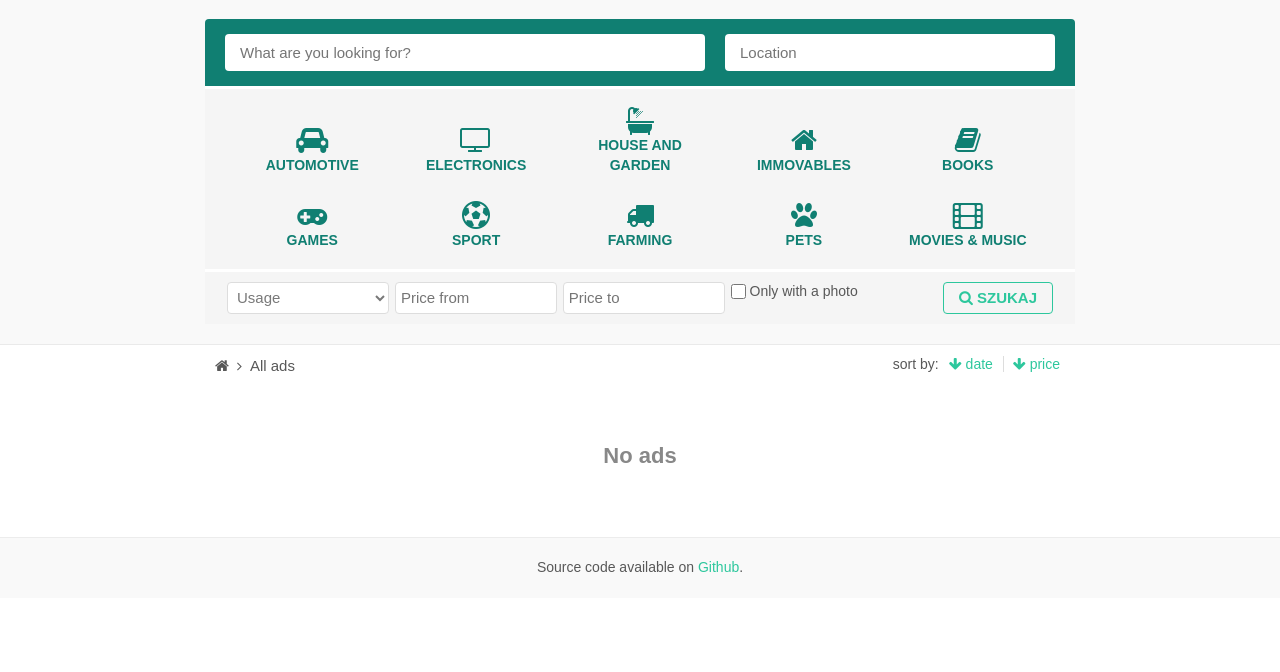
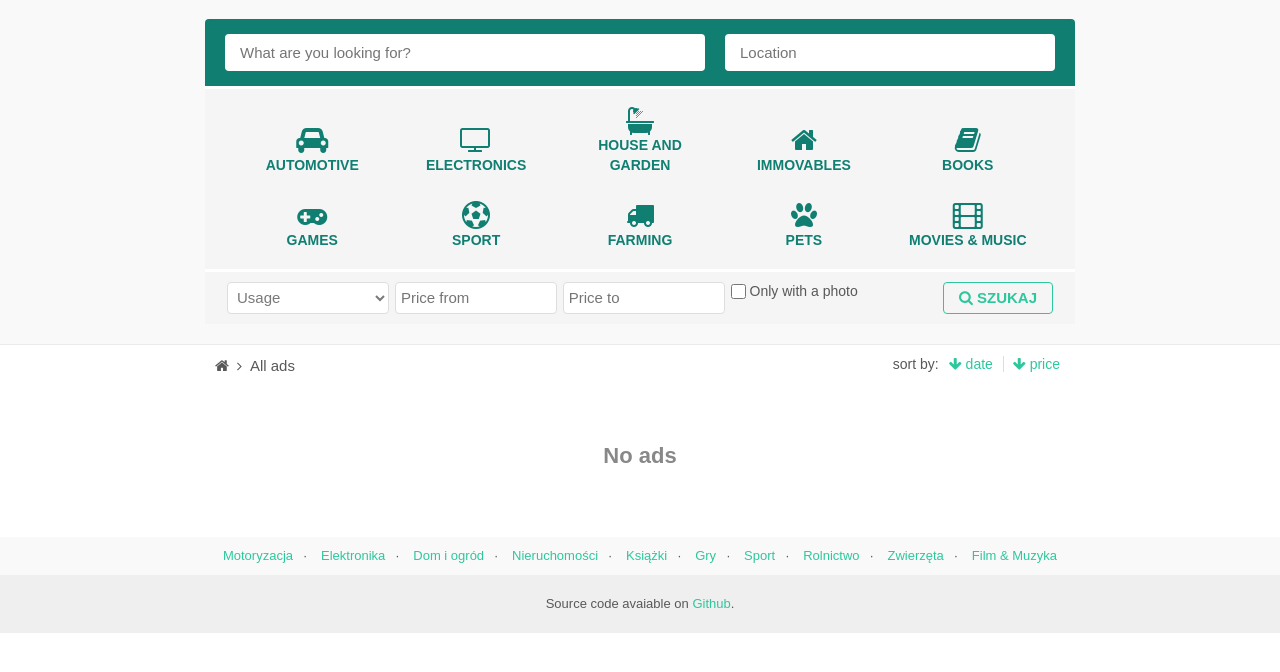
Before and after one commit to mfurga/django-shop, a Django app: page / in a window 1280 px wide. Shown: the part 62-734 px from the top of the page. Run offline with Django 3.2, Linux system fonts and the light colour scheme; data that the repository does not hold is empty.

Commit message:
Updated footer template

```diff
--- a/ads/templates/ads/ads_list.html
+++ b/ads/templates/ads/ads_list.html
@@ -167,7 +167,31 @@
             </div>
         </div>
     </section>
-    <footer id="footer">
-        <p class="tcenter">{% trans "Source code available on" %} <a href="https://github.com/mfurga/django-shop">Github</a>.</p>
-    </footer>
+<footer id="footer">
+    <div class="footer-top">
+        <div class="container">
+            <div class="row">
+                <section class="elem">
+                    <ul class="list-category tcenter">
+                        <li><a href="?category=1">Motoryzacja</a></li>
+                        <li><a href="?category=2">Elektronika</a></li>
+                        <li><a href="?category=3">Dom i ogród</a></li>
+                        <li><a href="?category=4">Nieruchomości</a></li>
+                        <li><a href="?category=5">Książki</a></li>
+                        <li><a href="?category=6">Gry</a></li>
+                        <li><a href="?category=7">Sport</a></li>
+                        <li><a href="?category=8">Rolnictwo</a></li>
+                        <li><a href="?category=9">Zwierzęta</a></li>
+                        <li><a href="?category=10">Film & Muzyka</a></li>
+                    </ul>
+                </section>
+            </div>
+        </div>
+    </div>
+    <div class="footer-bottom">
+        <div class="container clear">
+            <p class="tcenter">Source code avaiable on <a href="#">Github</a>.</p>
+        </div>
+    </div>
+</footer>
 {% endblock %}
--- a/common/static/common.css
+++ b/common/static/common.css
@@ -12,6 +12,8 @@ body {
 a { text-decoration: none; color: #2dc79d; }
 
 a:hover { text-decoration: underline; color: #239c7b; }
+
+ul, ol { list-style-type: none; }
 
 tr, td { text-align: left; }
 
@@ -79,8 +81,28 @@ input[type=search]::-webkit-search-cancel-button {
 #navbar .btn-new-ad:hover { background: #ffb100; }
 
 #footer {
+    background: #f9f9f9;
+    font-size: 13px;
+}
+
+#footer .footer-top { padding: 10px 0; }
+
+.list-category li {
+    display: inline-block;
+    padding: 0 5px;
+}
+
+.list-category li:after {
+    padding-left: 10px;
+    content: '·'
+}
+
+.list-category li:last-child:after {
+    content: none;
+    padding: 0;
+}
+
+#footer .footer-bottom {
     padding: 20px 0;
-    background: #f9f9f9;
-    color: #585858;
-    border-top: 1px solid #ececec;
+    background: #efefef;
 }
```
